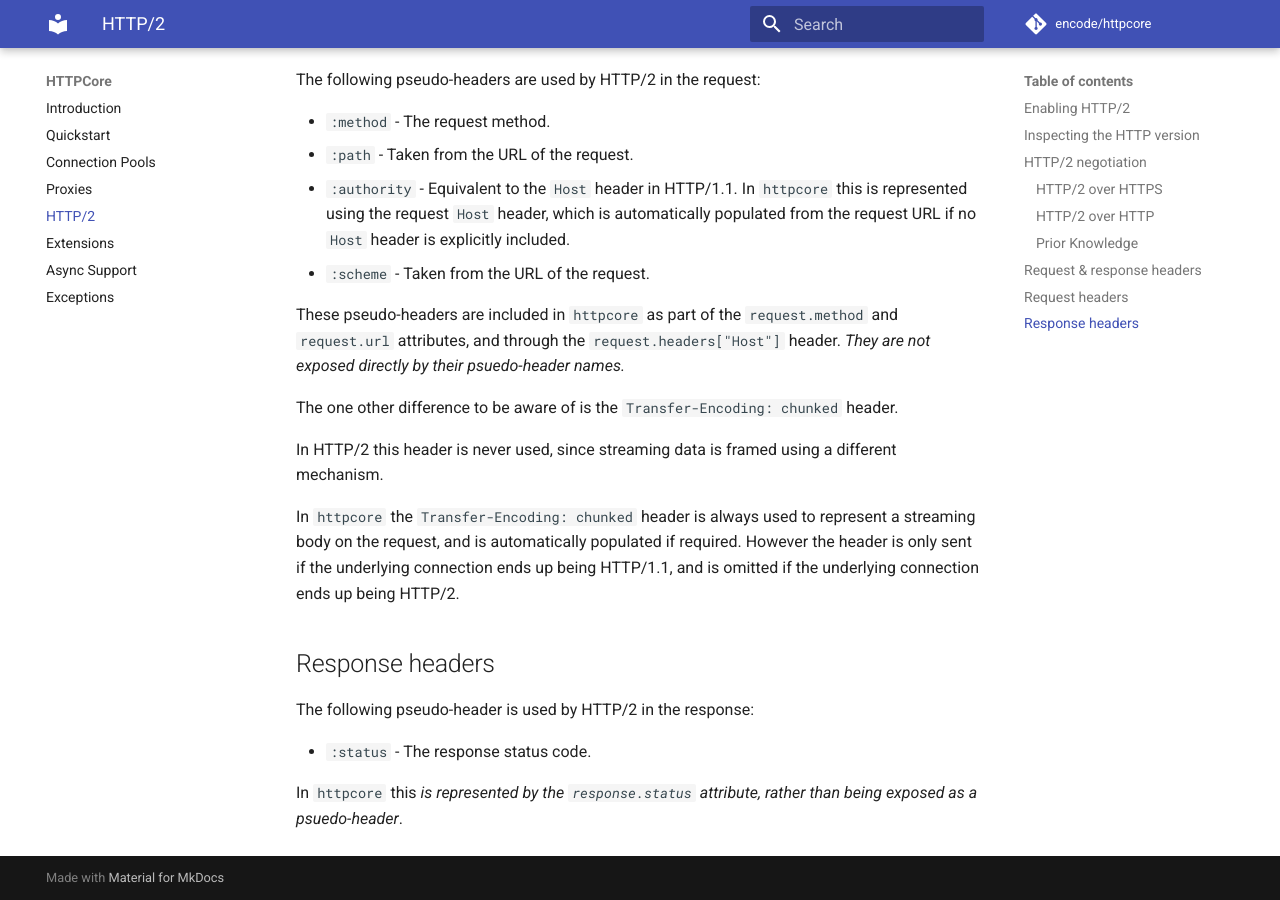
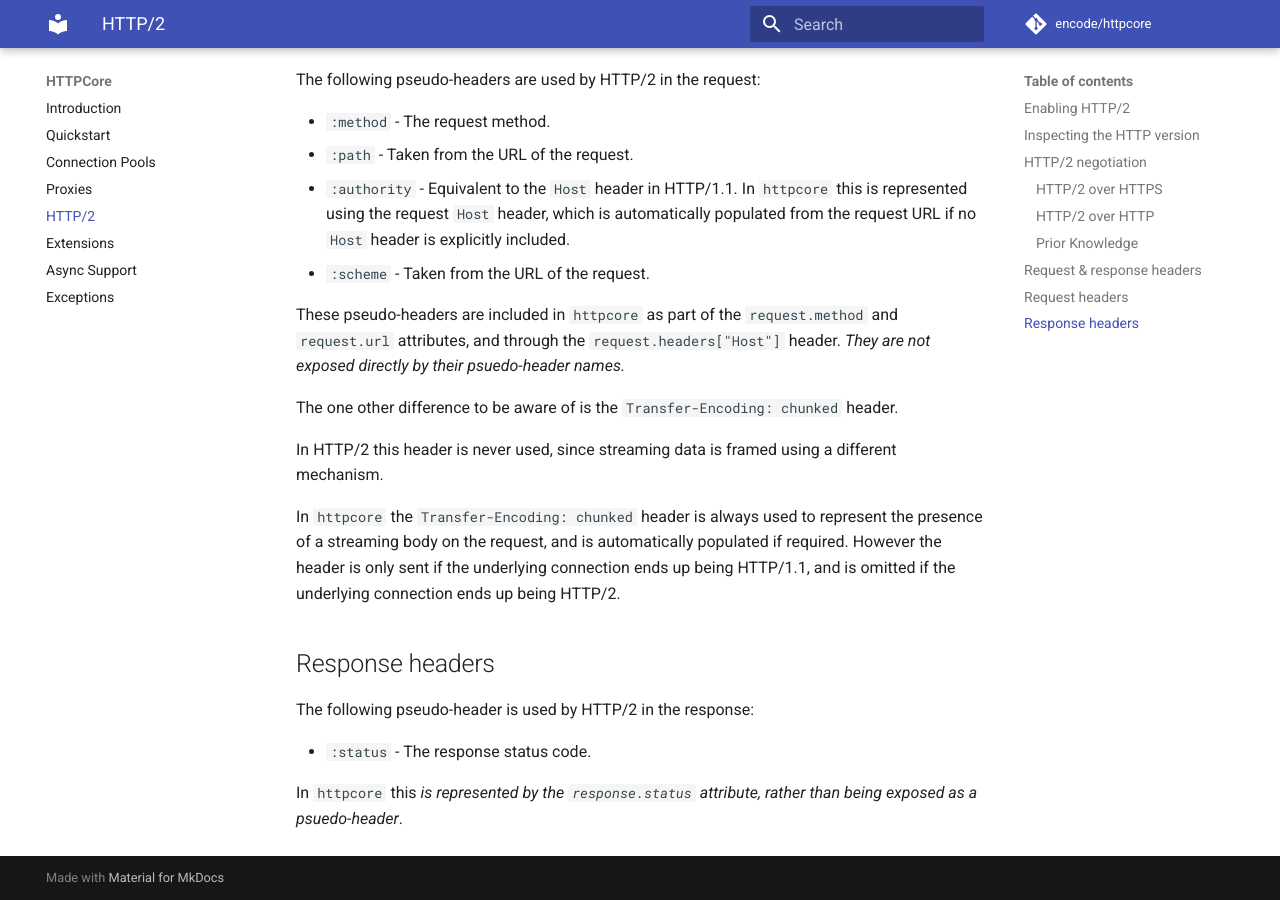
Before and after one commit to tomchristie/httpcore-the-directors-cut, an MkDocs documentation site: the page built from docs/http2.md, in a window 1280 px wide and 900 px high, scrolled down 3815 px. Built offline with MkDocs 1.6.1 and Material for MkDocs 9.7.7, drawn with Linux system fonts in a browser that asks for light colours; comment, search, counter and statistics services are not loaded.

Commit message:
Docs tweak

```diff
--- a/docs/http2.md
+++ b/docs/http2.md
@@ -156,7 +156,7 @@ The one other difference to be aware of is the `Transfer-Encoding: chunked` head
 
 In HTTP/2 this header is never used, since streaming data is framed using a different mechanism.
 
-In `httpcore` the `Transfer-Encoding: chunked` header is always used to represent a streaming body on the request, and is automatically populated if required. However the header is only sent if the underlying connection ends up being HTTP/1.1, and is omitted if the underlying connection ends up being HTTP/2.
+In `httpcore` the `Transfer-Encoding: chunked` header is always used to represent the presence of a streaming body on the request, and is automatically populated if required. However the header is only sent if the underlying connection ends up being HTTP/1.1, and is omitted if the underlying connection ends up being HTTP/2.
 
 ## Response headers
 
```
